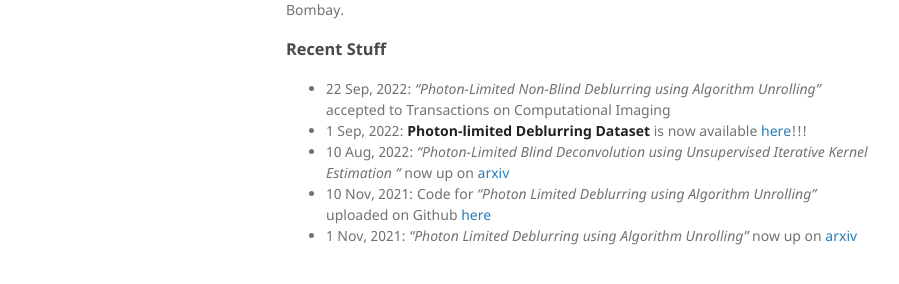
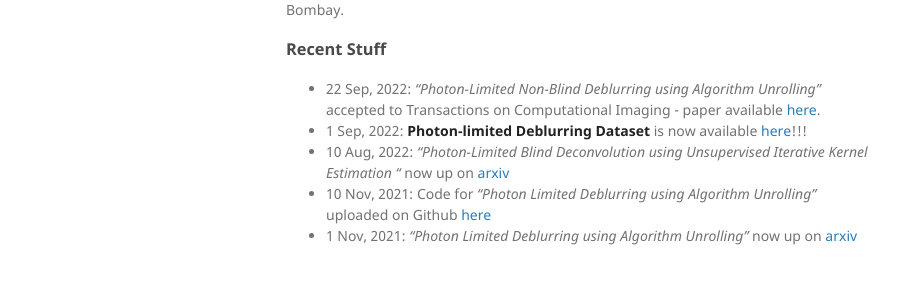
Before and after one commit to sanghviyashiitb/sanghviyashiitb.github.io, a Jekyll site: the page built from index.md, in a window 1280 px wide. Shown: the part 473-757 px from the top of the page, without its empty margins (119-1018 px from the left). Built offline with Jekyll 4.4.1, drawn with Linux system fonts in a browser that asks for light colours.

Commit message:
Update index.md

```diff
--- a/index.md
+++ b/index.md
@@ -12,7 +12,7 @@
 I grew up in the wonderful city of Indore which is famous for its street food and being the cleanest place in the country. I have a younger sister - also an EE graduate from IIT Bombay.
 
 ### Recent Stuff
-* 22 Sep, 2022: _"Photon-Limited Non-Blind Deblurring using Algorithm Unrolling"_ accepted to Transactions on Computational Imaging
+* 22 Sep, 2022: _"Photon-Limited Non-Blind Deblurring using Algorithm Unrolling"_ accepted to Transactions on Computational Imaging - paper available [here](https://ieeexplore.ieee.org/document/9903556).
 * 1 Sep, 2022: **Photon-limited Deblurring Dataset** is now available [here](https://aaaakshat.github.io/pldd/)!!!
 * 10 Aug, 2022: _"Photon-Limited Blind Deconvolution using Unsupervised Iterative Kernel Estimation
 "_ now up on [arxiv](https://arxiv.org/abs/2208.00451)
```
